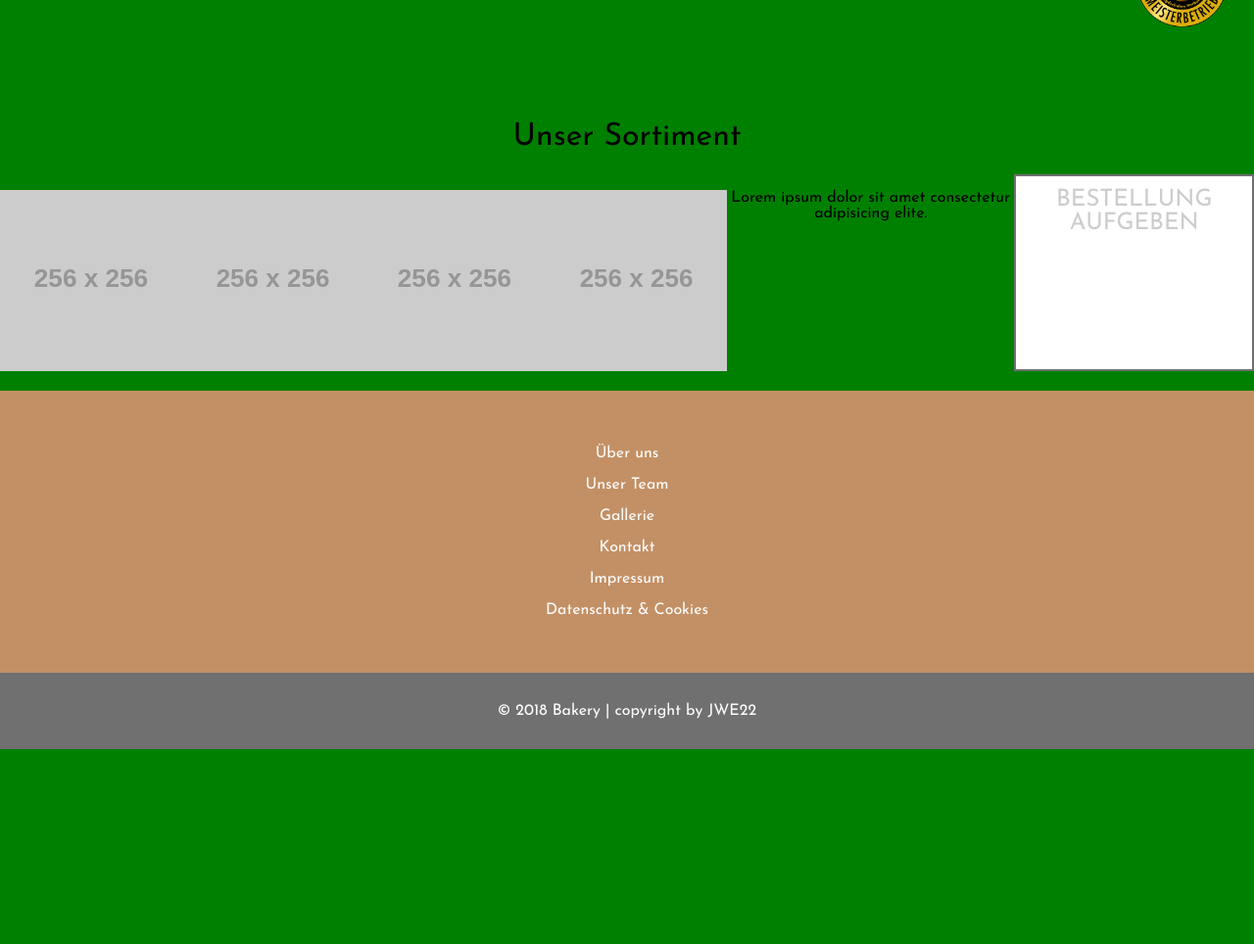
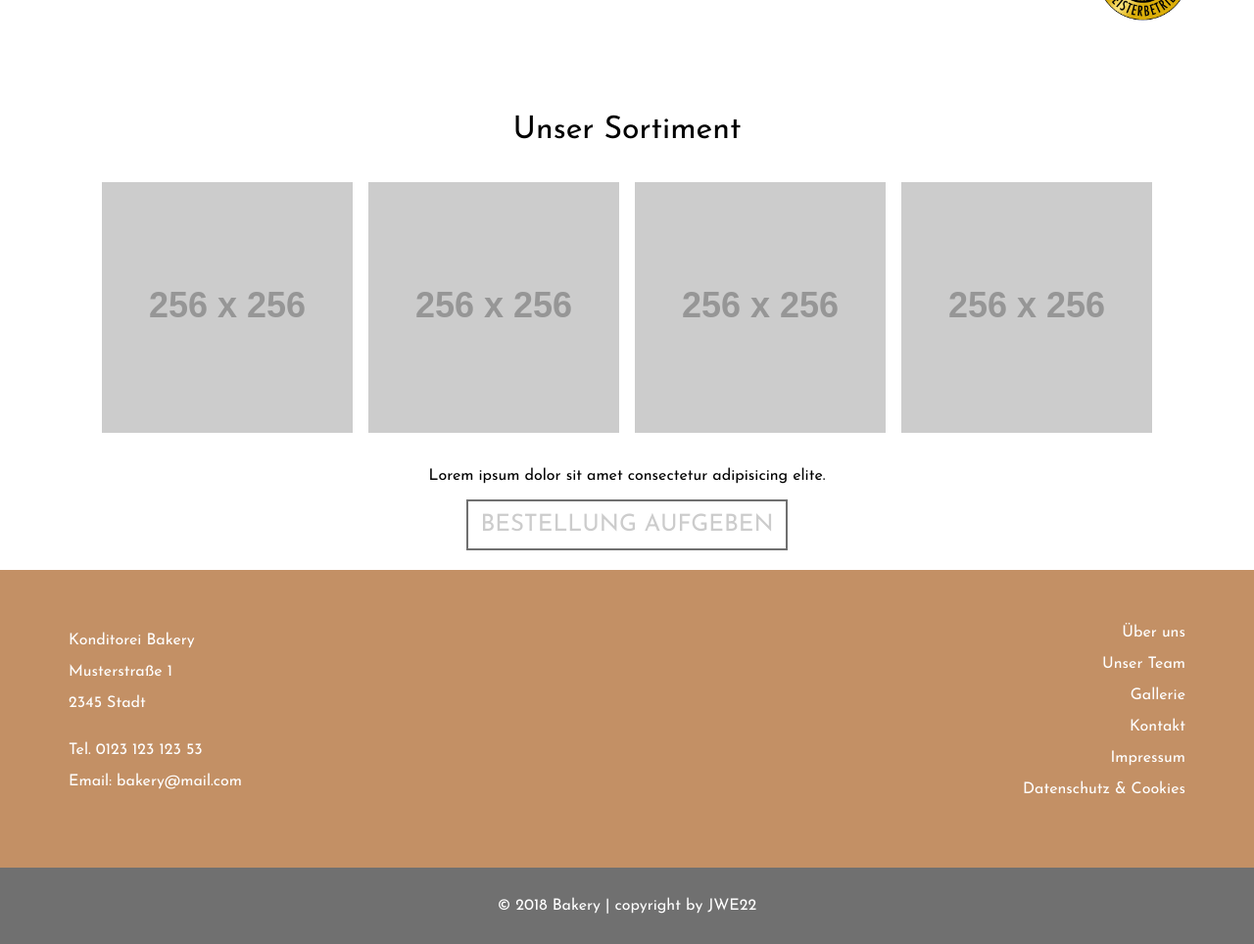
Before and after one commit to HBerger22/Wifi-JWE-22, a PHP site: page / in a window 1280 px wide. Shown: the part 506-1470 px from the top of the page at 98% size. Before the commit the page ends 1271 px from the top, so only its background shows below. Run offline with PHP 8.4, Linux system fonts and the light colour scheme; grey boxes labelled with a size stand in for pictures from a placeholder-image service; some libraries are stand-ins or nearby versions.

Commit message:
Bakery 3

```diff
--- a/04-formulare/index.html
+++ b/04-formulare/index.html
@@ -69,6 +69,12 @@
             <label for="monat"></label>
             <input type="month" id="monat" name="monat">
         </div>
+        <select name="auswahl" id="auswahl">
+            <option value="1">1</option>
+            <option value="2">2</option>
+            <option value="3">3</option>
+            <option value="4">4</option>
+        </select>
         <div>
             <label for="bereich"></label>
             <input type="range" id="bereich" name="bereich">
--- a/07-bakery/css/style.css
+++ b/07-bakery/css/style.css
@@ -134,9 +134,14 @@ h1{
     flex-flow: column; */
 }
 
+#bestellung {
+    text-align: center;
+}
+
 .button{
     /* inline-block: ist wie ein blockelement, allerdings fliest es mit dem text mit */
     display: inline-block;
+
     background-color: white;
     color: var(--lgrau);
     border: 2px solid var(--dgrau);
@@ -145,6 +150,7 @@ h1{
     text-decoration: none;
     text-transform: uppercase;
     margin-bottom: 20px;
+    text-align: center;
 }
 
 #nav_footer{
@@ -170,6 +176,10 @@ h1{
     overflow: hidden;
 }
 
+address{
+    display: none;
+}
+
 #endline{
     padding: 15px;
     margin: 200;
@@ -180,13 +190,86 @@ h1{
 }
 
 @media screen and (min-width: 576px) {
-    html{
 
 
-    background-color: green;
+    #img_logo{
+        max-width: 200px;
+
+    }
+    #nav_oben {
+        display: flex;
+        justify-content: center;
+
+
+    }
+
+    #nav_oben img{
+        display: none;
+    }
+
+    #nav_oben ul{
+        display: flex;
+        position: relative;
+        background-color: white;
+        color: var(--dgrau);
+        gap: 1em;
+        white-space: nowrap;
+        top: auto;
+        right: auto;
+        font-size: medium;
+
+    }
+
+    #nav_oben ul li a{
+        color: var(--dgrau);
+    }
+
+    #img_main{
+        width: 100%;
+        max-height: 50vh;
+        object-fit: cover;
     }
 
     #products {
         display: flex;
+        justify-content: center;
+        gap: 1em;
+        margin: 10px;
+    }
+
+    #products img {
+        /* flex: 1; */
+        /* max-width: calc(25% - 40px); */
+    }
+
+
+    #nav_footer {
+        display: flex;
+        justify-content: space-between;
+
+    }
+
+    #nav_footer address {
+        display: block;
+        font-style: normal;
+        padding: 2em 0em;
+        line-height: 2em;
+        padding-left: 30px;
+        text-align: left;
+        margin: 1.5em 0em;
+
+
+    }
+
+    #nav_footer ul {
+        text-align: right;
+        padding-right: 30px;
+
+    }
+
+    .inner_wrapper {
+        max-width: 1200px;
+        margin-left: auto;
+        margin-right: auto;
     }
 }
--- a/07-bakery/index.html
+++ b/07-bakery/index.html
@@ -11,7 +11,7 @@
 </head>
 <body>
     <div id="wrapper">
-        <header id="logo">
+        <header id="logo" class="inner_wrapper">
             <div id="kopf">
                 <a href="index.html">
                     <img id="img_logo" src="img/Logo-placeholder.png" alt="Logo">
@@ -29,16 +29,18 @@
 
         </header>
 
-        <main>
+        <main >
             <div id="div_mainimg">
                 <img id="img_main" src="img/pexels-klaus-nielsen-6287298_large.jpg" alt="Placeholder">
             </div>
-            <div id="quality">
-
+            <div class="inner_wrapper">
+                <div id="quality" >
+            </div>
             </div>
                 <H1>Unser Sortiment</H1>
 
-            <section id="products">
+            <div class="inner_wrapper">
+                <section id="products" >
                     <p>
                         <img src="https://via.placeholder.com/256.png" alt="Placeholder">
                     </p>
@@ -54,17 +56,31 @@
                     <p>
                         <img src="https://via.placeholder.com/256.png" alt="Placeholder">
                     </p>
+                </section>
 
-
-                <p>
+                <section id="bestellung">
+                    <p >
                         Lorem ipsum dolor sit amet consectetur adipisicing elite.
                     </p>
                     <a href="unterseiten/kontakt.html" class="button">Bestellung aufgeben</a>
                 </section>
+            </div>
         </main>
 
-        <footer>
-            <nav id="nav_footer">
+        <footer style="background-color:var(--braun)">
+            <!-- der obere Style ist notwendig damit der Hintergrund bis zum linken Rechten Rand braun ist. dadurch das jetzt der Inner-Wrapper folgt würde das braun nicht bis ganz raus gehen -->
+
+            <nav id="nav_footer" class="inner_wrapper">
+                <address>
+                    Konditorei Bakery <br>
+                    Musterstraße 1 <br>
+                    2345 Stadt
+                    <p>
+                        Tel. 0123 123 123 53 <br>
+                        Email: bakery@mail.com
+                    </p>
+                </address>
+
                 <ul>
                     <li><a href="unterseiten\ueber_uns.html">Über uns</a></li>
                     <li><a href="unterseiten\unser_team.html">Unser Team</a></li>
```
Also changed, not shown: 08-css-media-queries/index.html (added, +15 -0 lines), 08-css-media-queries/style.css (added, +17 -0 lines). Lines whose indentation alone changed are shown as unchanged.
